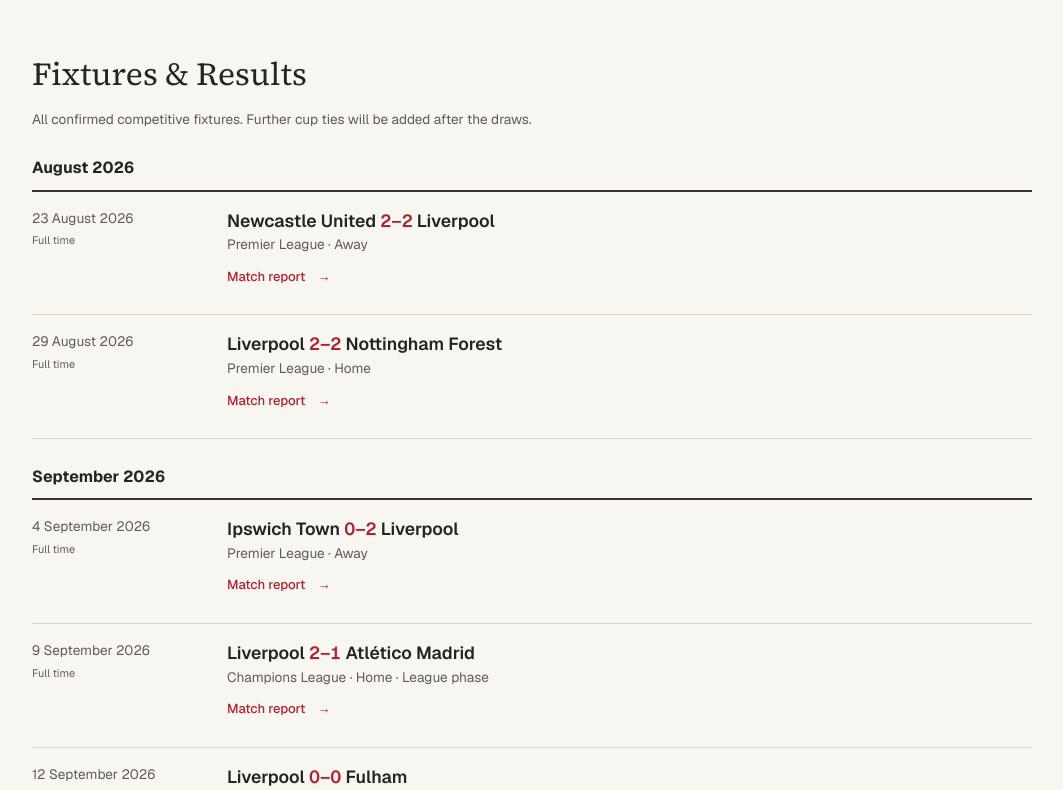
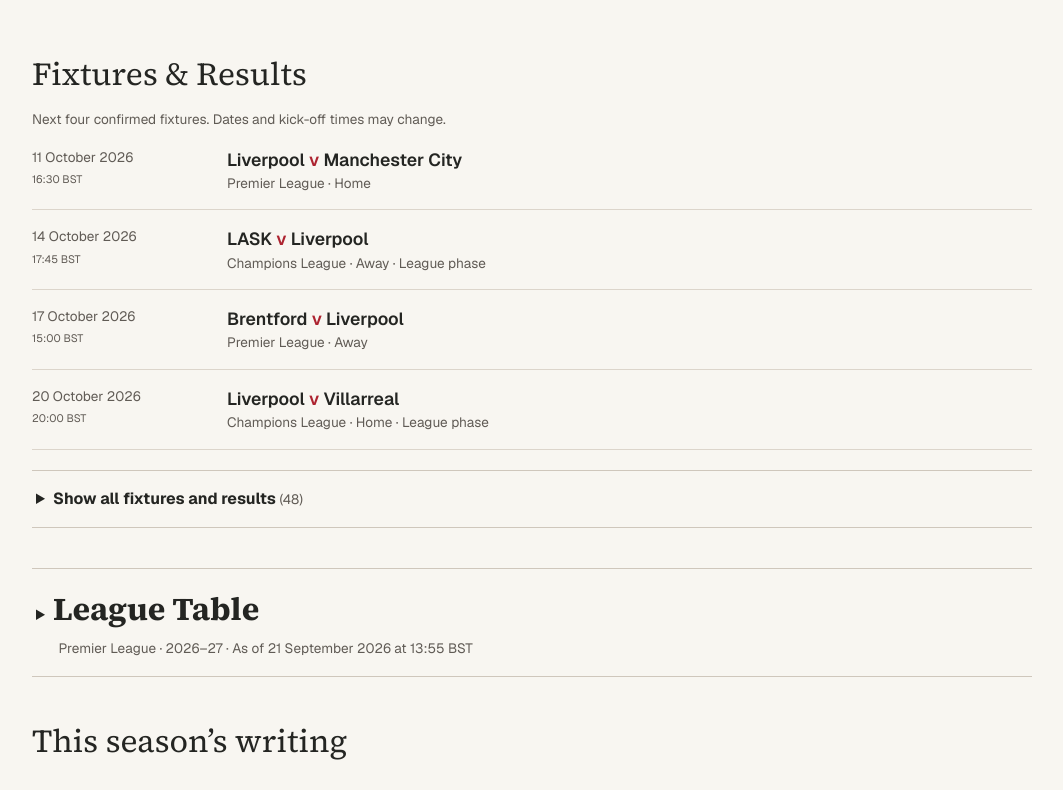
Before and after one commit to DennyRegan/the-liverpool-brief, a Next.js app: page /match-centre in a window 1280 px wide. Shown: the part 985-1775 px from the top of the page, without its empty margins (108-1171 px from the left). Built offline with nearby package versions, Linux system fonts and the light colour scheme.

Commit message:
Refresh league table and condense Match Centre fixtures

```diff
--- a/app/match-centre/match-centre.css
+++ b/app/match-centre/match-centre.css
@@ -21,6 +21,14 @@
 .mc-match .read-link, .mc-fixture .read-link { display: inline-flex; align-items: center; min-height: 44px; }
 .mc-section { margin-top: 2.5rem; }
 .mc-section > h2 { font-family: var(--font-source-serif), Georgia, serif; font-size: 2rem; margin-bottom: .65rem; }
+.mc-upcoming { list-style: none; padding: 0; }
+.mc-disclosure { border-block: 1px solid #cfc7bc; margin-top: 1.25rem; }
+.mc-disclosure > summary { cursor: pointer; list-style-position: inside; padding: 1rem .25rem; font-weight: 650; }
+.mc-disclosure > summary h2 { display: inline; font-family: var(--font-source-serif), Georgia, serif; font-size: 2rem; }
+.mc-disclosure > summary .mc-note { font-weight: 400; }
+.mc-disclosure > summary h2 + .mc-note { display: block; margin: .35rem 0 0 1.4rem; }
+.mc-disclosure[open] > summary { border-bottom: 1px solid #dcd5cb; }
+.mc-table-scroll { overflow-x: auto; }
 .mc-month { margin-top: 1.6rem; }
 .mc-month h3 { font-size: 1rem; font-weight: 650; border-bottom: 2px solid #39332e; padding-bottom: .6rem; }
 .mc-month ul, .mc-reading { list-style: none; padding: 0; }
--- a/app/match-centre/page.tsx
+++ b/app/match-centre/page.tsx
@@ -23,7 +23,7 @@
 
 export default function MatchCentrePage() {
   const data = getMatchCentre();
-  const { last, next, ordered, waiting } = selectMatches(data);
+  const { last, next, ordered, upcoming, waiting } = selectMatches(data);
   const entities = new Map(getHistoryEntities().map(e => [e.id, e.label]));
   const label = (id: string) => id === 'liverpool' ? 'Liverpool' : entities.get(id)!;
   const competition = (id: string) => id === 'european-cup' ? 'Champions League' : label(id);
@@ -38,6 +38,9 @@
   }
   function resultNote(f: Fixture) {
     return f.penalties ? `${f.afterExtraTime ? "After extra time; " : ""}penalties ${f.penalties.home}–${f.penalties.away} (home–away)` : f.afterExtraTime ? 'After extra time' : null;
+  }
+  function fixtureItem(f: Fixture) {
+    return <li key={f.id} className="mc-fixture"><div className="mc-fixture-date">{f.date ? <time dateTime={f.date}>{dateLabel(f.date)}</time> : f.dateNote}<small>{f.status === 'completed' ? 'Full time' : f.status === 'postponed' ? 'Postponed' : f.status === 'cancelled' ? 'Cancelled' : waitingIds.has(f.id) ? 'Awaiting result' : fixtureTime(f)}</small></div><div><h4>{teams(f)}</h4><p>{competition(f.competitionId)} · {f.side === 'home' ? 'Home' : f.side === 'away' ? 'Away' : 'Neutral'}{f.round && ` · ${f.round}`}</p>{resultNote(f) && <p>{resultNote(f)}</p>}{f.date && f.dateNote && <p>{f.dateNote}</p>}{f.reportSlug && <Link href={`/archive/${f.reportSlug}`} className="read-link">Match report <span aria-hidden="true">→</span></Link>}</div></li>;
   }
   function card(f: Fixture | undefined, title: string) {
     return <section className="mc-match" aria-label={title}><p className="eyebrow">{title}</p>{f ? <>
@@ -62,10 +65,14 @@
       <ReactMarkdown skipHtml components={{ h2: ({ children }) => <h3>{children}</h3> }}>{next.preview.body}</ReactMarkdown>
     </article>}
     <nav className="mc-jump" aria-label="Match Centre sections"><a href="#fixtures">Fixtures &amp; Results</a><a href="#league-table">League Table</a>{reading.length > 0 && <a href="#season-reading">This season’s writing</a>}</nav>
-    <section className="mc-section" aria-labelledby="fixtures"><h2 id="fixtures">Fixtures &amp; Results</h2><p className="mc-note">All confirmed competitive fixtures. Further cup ties will be added after the draws.</p>
-      {months.map(month => <section className="mc-month" key={month}><h3>{month === 'tbc' ? 'Date to be confirmed' : new Intl.DateTimeFormat('en-GB', { month: 'long', year: 'numeric', timeZone: 'Europe/London' }).format(new Date(`${month}-01T12:00:00Z`))}</h3><ul role="list">{ordered.filter(f => (f.date?.slice(0, 7) ?? 'tbc') === month).map(f => <li key={f.id} className="mc-fixture"><div className="mc-fixture-date">{f.date ? <time dateTime={f.date}>{dateLabel(f.date)}</time> : f.dateNote}<small>{f.status === 'completed' ? 'Full time' : f.status === 'postponed' ? 'Postponed' : f.status === 'cancelled' ? 'Cancelled' : waitingIds.has(f.id) ? 'Awaiting result' : fixtureTime(f)}</small></div><div><h4>{teams(f)}</h4><p>{competition(f.competitionId)} · {f.side === 'home' ? 'Home' : f.side === 'away' ? 'Away' : 'Neutral'}{f.round && ` · ${f.round}`}</p>{resultNote(f) && <p>{resultNote(f)}</p>}{f.date && f.dateNote && <p>{f.dateNote}</p>}{f.reportSlug && <Link href={`/archive/${f.reportSlug}`} className="read-link">Match report <span aria-hidden="true">→</span></Link>}</div></li>)}</ul></section>)}
+    <section className="mc-section" aria-labelledby="fixtures"><h2 id="fixtures">Fixtures &amp; Results</h2><p className="mc-note">Next four confirmed fixtures. Dates and kick-off times may change.</p>
+      {upcoming.length > 0 ? <ul className="mc-upcoming" role="list">{upcoming.slice(0, 4).map(fixtureItem)}</ul> : <p className="mc-note">No upcoming fixtures have been confirmed.</p>}
+      <details className="mc-disclosure"><summary>Show all fixtures and results <span className="mc-note">({ordered.length})</span></summary>
+        <p className="mc-note">All recorded competitive fixtures. Further cup ties will be added after the draws.</p>
+        {months.map(month => <section className="mc-month" key={month}><h3>{month === 'tbc' ? 'Date to be confirmed' : new Intl.DateTimeFormat('en-GB', { month: 'long', year: 'numeric', timeZone: 'Europe/London' }).format(new Date(`${month}-01T12:00:00Z`))}</h3><ul role="list">{ordered.filter(f => (f.date?.slice(0, 7) ?? 'tbc') === month).map(fixtureItem)}</ul></section>)}
+      </details>
     </section>
-    <section className="mc-section" aria-labelledby="league-table"><h2 id="league-table">League Table</h2><table className="mc-table"><caption>Premier League · {data.season.replace('-', '–')}<br /><span className="mc-note">As of {updatedLabel(data.table.asOf)}</span></caption><thead><tr><th scope="col"><abbr title="Position">Pos</abbr></th><th scope="col">Club</th><th scope="col"><abbr title="Played">P</abbr></th><th scope="col"><abbr title="Goal difference">GD</abbr></th><th scope="col"><abbr title="Points">Pts</abbr></th></tr></thead><tbody>{[...data.table.rows].sort((a,b) => a.position-b.position).map(r => <tr key={r.clubId} className={r.clubId === 'liverpool' ? 'mc-liverpool' : undefined}><td>{r.position}</td><th scope="row">{label(r.clubId)}{r.note && <small>{r.note}</small>}</th><td>{r.played}</td><td>{r.goalsFor-r.goalsAgainst > 0 ? '+' : ''}{r.goalsFor-r.goalsAgainst}</td><td>{r.points}</td></tr>)}</tbody></table><Sources data={data} ids={data.table.sourceIds} /></section>
+    <section className="mc-section" aria-labelledby="league-table"><details className="mc-disclosure"><summary><h2 id="league-table">League Table</h2><span className="mc-note">Premier League · {data.season.replace('-', '–')} · As of {updatedLabel(data.table.asOf)}</span></summary><div className="mc-table-scroll"><table className="mc-table"><caption>Premier League standings, {data.season.replace('-', '–')}</caption><thead><tr><th scope="col"><abbr title="Position">Pos</abbr></th><th scope="col">Club</th><th scope="col"><abbr title="Played">P</abbr></th><th scope="col"><abbr title="Goal difference">GD</abbr></th><th scope="col"><abbr title="Points">Pts</abbr></th></tr></thead><tbody>{[...data.table.rows].sort((a,b) => a.position-b.position).map(r => <tr key={r.clubId} className={r.clubId === 'liverpool' ? 'mc-liverpool' : undefined}><td>{r.position}</td><th scope="row">{label(r.clubId)}{r.note && <small>{r.note}</small>}</th><td>{r.played}</td><td>{r.goalsFor-r.goalsAgainst > 0 ? '+' : ''}{r.goalsFor-r.goalsAgainst}</td><td>{r.points}</td></tr>)}</tbody></table></div><Sources data={data} ids={data.table.sourceIds} /></details></section>
     {reading.length > 0 && <section className="mc-section" aria-labelledby="season-reading"><h2 id="season-reading">This season’s writing</h2><ul className="mc-reading" role="list">{reading.map(a => <li key={a.href}><p className="eyebrow">{a.category} · {formatLongDate(a.date)}</p><h3><Link href={a.href}>{a.title} <span aria-hidden="true">↗</span></Link></h3><p>{getArticleExcerpt(a)}</p></li>)}</ul></section>}
     <details className="mc-source-notes"><summary>Fixture sources and update notes</summary><p>Fixture information checked {dateLabel(data.updatedAt.slice(0,10))}. Published club fixture changes take precedence over the original schedule. Future dates and times remain subject to change.</p><Sources data={data} ids={data.sources.filter(s => !data.table.sourceIds.includes(s.id)).map(s => s.id)} /></details>
   </main></>;
--- a/content/match-centre/liverpool/2026-27.json
+++ b/content/match-centre/liverpool/2026-27.json
@@ -693,230 +693,230 @@
     }
   ],
   "table": {
-    "asOf": "2026-09-16T17:30:00+01:00",
+    "asOf": "2026-09-21T13:55:00+01:00",
     "sourceIds": [
       "table"
     ],
     "rows": [
       {
         "position": 1,
-        "clubId": "arsenal",
-        "played": 4,
-        "won": 4,
+        "clubId": "manchester-city",
+        "played": 5,
+        "won": 5,
         "drawn": 0,
         "lost": 0,
-        "goalsFor": 8,
-        "goalsAgainst": 1,
-        "points": 12
+        "goalsFor": 13,
+        "goalsAgainst": 5,
+        "points": 15
       },
       {
         "position": 2,
-        "clubId": "manchester-city",
-        "played": 4,
+        "clubId": "arsenal",
+        "played": 5,
         "won": 4,
         "drawn": 0,
-        "lost": 0,
+        "lost": 1,
         "goalsFor": 8,
-        "goalsAgainst": 2,
+        "goalsAgainst": 4,
         "points": 12
       },
       {
         "position": 3,
+        "clubId": "brighton-hove-albion",
+        "played": 5,
+        "won": 3,
+        "drawn": 1,
+        "lost": 1,
+        "goalsFor": 16,
+        "goalsAgainst": 5,
+        "points": 10
+      },
+      {
+        "position": 4,
+        "clubId": "brentford",
+        "played": 5,
+        "won": 2,
+        "drawn": 3,
+        "lost": 0,
+        "goalsFor": 10,
+        "goalsAgainst": 4,
+        "points": 9
+      },
+      {
+        "position": 5,
         "clubId": "leeds-united",
-        "played": 4,
+        "played": 5,
         "won": 2,
-        "drawn": 2,
+        "drawn": 3,
         "lost": 0,
         "goalsFor": 7,
         "goalsAgainst": 3,
-        "points": 8
-      },
-      {
-        "position": 4,
-        "clubId": "hull-city",
-        "played": 4,
-        "won": 2,
-        "drawn": 2,
-        "lost": 0,
-        "goalsFor": 5,
-        "goalsAgainst": 2,
-        "points": 8
-      },
-      {
-        "position": 5,
-        "clubId": "brighton-hove-albion",
-        "played": 4,
-        "won": 2,
-        "drawn": 1,
-        "lost": 1,
-        "goalsFor": 13,
-        "goalsAgainst": 5,
-        "points": 7
+        "points": 9
       },
       {
         "position": 6,
-        "clubId": "chelsea",
-        "played": 4,
+        "clubId": "liverpool",
+        "played": 5,
         "won": 2,
-        "drawn": 1,
-        "lost": 1,
-        "goalsFor": 10,
-        "goalsAgainst": 9,
-        "points": 7
-      },
-      {
-        "position": 7,
-        "clubId": "brentford",
-        "played": 4,
-        "won": 1,
         "drawn": 3,
         "lost": 0,
         "goalsFor": 7,
         "goalsAgainst": 4,
+        "points": 9
+      },
+      {
+        "position": 7,
+        "clubId": "everton",
+        "played": 5,
+        "won": 2,
+        "drawn": 3,
+        "lost": 0,
+        "goalsFor": 6,
+        "goalsAgainst": 3,
+        "points": 9
+      },
+      {
+        "position": 8,
+        "clubId": "hull-city",
+        "played": 5,
+        "won": 2,
+        "drawn": 2,
+        "lost": 1,
+        "goalsFor": 6,
+        "goalsAgainst": 4,
+        "points": 8
+      },
+      {
+        "position": 9,
+        "clubId": "newcastle-united",
+        "played": 5,
+        "won": 2,
+        "drawn": 2,
+        "lost": 1,
+        "goalsFor": 9,
+        "goalsAgainst": 9,
+        "points": 8
+      },
+      {
+        "position": 10,
+        "clubId": "chelsea",
+        "played": 5,
+        "won": 2,
+        "drawn": 1,
+        "lost": 2,
+        "goalsFor": 10,
+        "goalsAgainst": 12,
+        "points": 7
+      },
+      {
+        "position": 11,
+        "clubId": "ipswich-town",
+        "played": 5,
+        "won": 2,
+        "drawn": 0,
+        "lost": 3,
+        "goalsFor": 7,
+        "goalsAgainst": 11,
         "points": 6
       },
       {
-        "position": 8,
-        "clubId": "liverpool",
-        "played": 4,
-        "won": 1,
-        "drawn": 3,
-        "lost": 0,
-        "goalsFor": 6,
-        "goalsAgainst": 4,
-        "points": 6
-      },
-      {
-        "position": 9,
-        "clubId": "everton",
-        "played": 4,
-        "won": 1,
-        "drawn": 3,
-        "lost": 0,
-        "goalsFor": 5,
-        "goalsAgainst": 3,
-        "points": 6
-      },
-      {
-        "position": 10,
-        "clubId": "ipswich-town",
-        "played": 4,
-        "won": 2,
-        "drawn": 0,
-        "lost": 2,
-        "goalsFor": 7,
-        "goalsAgainst": 10,
-        "points": 6
-      },
-      {
-        "position": 11,
-        "clubId": "nottingham-forest",
-        "played": 4,
+        "position": 12,
+        "clubId": "manchester-united",
+        "played": 5,
         "won": 1,
         "drawn": 2,
-        "lost": 1,
-        "goalsFor": 4,
-        "goalsAgainst": 4,
-        "points": 5
-      },
-      {
-        "position": 12,
-        "clubId": "newcastle-united",
-        "played": 4,
-        "won": 1,
-        "drawn": 2,
-        "lost": 1,
-        "goalsFor": 7,
+        "lost": 2,
+        "goalsFor": 8,
         "goalsAgainst": 8,
         "points": 5
       },
       {
         "position": 13,
-        "clubId": "manchester-united",
-        "played": 4,
+        "clubId": "nottingham-forest",
+        "played": 5,
         "won": 1,
-        "drawn": 1,
+        "drawn": 2,
         "lost": 2,
-        "goalsFor": 7,
-        "goalsAgainst": 7,
-        "points": 4
+        "goalsFor": 4,
+        "goalsAgainst": 5,
+        "points": 5
       },
       {
         "position": 14,
         "clubId": "sunderland",
-        "played": 4,
+        "played": 5,
         "won": 1,
         "drawn": 1,
-        "lost": 2,
-        "goalsFor": 3,
-        "goalsAgainst": 5,
+        "lost": 3,
+        "goalsFor": 6,
+        "goalsAgainst": 10,
         "points": 4
       },
       {
         "position": 15,
+        "clubId": "crystal-palace",
+        "played": 5,
+        "won": 1,
+        "drawn": 1,
+        "lost": 3,
+        "goalsFor": 6,
+        "goalsAgainst": 11,
+        "points": 4
+      },
+      {
+        "position": 16,
+        "clubId": "aston-villa",
+        "played": 5,
+        "won": 1,
+        "drawn": 1,
+        "lost": 3,
+        "goalsFor": 4,
+        "goalsAgainst": 9,
+        "points": 4
+      },
+      {
+        "position": 17,
         "clubId": "bournemouth",
-        "played": 4,
+        "played": 5,
         "won": 0,
         "drawn": 3,
-        "lost": 1,
+        "lost": 2,
         "goalsFor": 6,
-        "goalsAgainst": 7,
+        "goalsAgainst": 8,
         "points": 3
       },
       {
-        "position": 16,
-        "clubId": "crystal-palace",
-        "played": 4,
+        "position": 18,
+        "clubId": "coventry-city",
+        "played": 5,
         "won": 1,
         "drawn": 0,
-        "lost": 3,
-        "goalsFor": 6,
-        "goalsAgainst": 11,
+        "lost": 4,
+        "goalsFor": 1,
+        "goalsAgainst": 10,
         "points": 3
       },
       {
-        "position": 17,
-        "clubId": "tottenham-hotspur",
-        "played": 4,
+        "position": 19,
+        "clubId": "fulham",
+        "played": 5,
         "won": 0,
         "drawn": 2,
-        "lost": 2,
-        "goalsFor": 0,
-        "goalsAgainst": 5,
+        "lost": 3,
+        "goalsFor": 5,
+        "goalsAgainst": 8,
         "points": 2
       },
       {
-        "position": 18,
-        "clubId": "fulham",
-        "played": 4,
+        "position": 20,
+        "clubId": "tottenham-hotspur",
+        "played": 5,
         "won": 0,
-        "drawn": 1,
+        "drawn": 2,
         "lost": 3,
-        "goalsFor": 4,
-        "goalsAgainst": 7,
-        "points": 1
-      },
-      {
-        "position": 19,
-        "clubId": "aston-villa",
-        "played": 4,
-        "won": 0,
-        "drawn": 1,
-        "lost": 3,
-        "goalsFor": 1,
-        "goalsAgainst": 7,
-        "points": 1
-      },
-      {
-        "position": 20,
-        "clubId": "coventry-city",
-        "played": 4,
-        "won": 0,
-        "drawn": 0,
-        "lost": 4,
-        "goalsFor": 0,
-        "goalsAgainst": 10,
-        "points": 0
+        "goalsFor": 2,
+        "goalsAgainst": 8,
+        "points": 2
       }
     ]
   },
@@ -1015,7 +1015,7 @@
       "id": "table",
       "label": "Premier League table — Sky Sports",
       "url": "https://www.skysports.com/premier-league-table",
-      "checkedOn": "2026-09-17"
+      "checkedOn": "2026-09-23"
     }
   ]
 }
--- a/lib/content/match-centre.ts
+++ b/lib/content/match-centre.ts
@@ -85,10 +85,12 @@
   const ordered=[...data.fixtures].sort((a,b)=>(a.kickoff??a.date??'9999').localeCompare(b.kickoff??b.date??'9999')||a.id.localeCompare(b.id));
   const today=new Intl.DateTimeFormat('en-CA',{timeZone:'Europe/London',year:'numeric',month:'2-digit',day:'2-digit'}).format(now);
   const waiting=ordered.filter(f=>f.status==='scheduled' && f.date && (f.kickoff?Date.parse(f.kickoff)<=now.getTime():f.date<today));
+  const upcoming=ordered.filter(f=>f.status==='scheduled' && f.date && (f.kickoff?Date.parse(f.kickoff)>now.getTime():f.date>=today));
   return {
     ordered,
     last:ordered.filter(f=>f.status==='completed').at(-1),
-    next:ordered.find(f=>f.status==='scheduled' && f.date && (f.kickoff?Date.parse(f.kickoff)>now.getTime():f.date>=today)),
+    next:upcoming[0],
+    upcoming,
     waiting,
   };
 }
--- a/scripts/verify-match-centre.mjs
+++ b/scripts/verify-match-centre.mjs
@@ -39,6 +39,8 @@
  server=spawn(process.execPath,['scripts/dev.mjs','--webpack','--hostname','127.0.0.1','--port','3156'],{cwd:root,stdio:['ignore','pipe','pipe']});
  await new Promise((resolve,reject)=>{const timeout=setTimeout(()=>reject(new Error('Preview startup timed out')),20000);server.once('error',reject);server.once('exit',code=>reject(new Error(`Preview exited ${code}`)));server.stderr.on('data',d=>process.stderr.write(d));server.stdout.on('data',d=>{if(d.toString().includes('Ready')){clearTimeout(timeout);resolve();}});});
  const centre=await get('/match-centre');assert.match(centre,/Temporary verified briefing/);assert.match(centre,/Read the match report/);assert.equal((centre.match(/href="\/archive\/qa-current-report"/g)??[]).length,3,'last match, fixture and reading share the same canonical report');assert.match(centre,/href="\/articles\/qa-analysis-current"/);assert.ok(!centre.includes('qa-analysis-history'));assert.match(centre,/Match Briefing/);
+ assert.match(centre,/<summary>Show all fixtures and results/);assert.match(centre,/<summary><h2 id="league-table">League Table<\/h2>/);
+ assert.equal((centre.split('<details class="mc-disclosure">')[0].match(/class="mc-fixture"/g)??[]).length,1,'only the next fixture is initially visible');
  assert.match(centre,/href="#match-preview"/);assert.match(centre,/id="match-preview"/);assert.match(centre,/<h3>Team news<\/h3>/);assert.match(centre,/Verified preview prose for integration QA/);
  assert.match(await get('/archive/qa-current-report'),/Temporary factual record/);
  const historical=await get('/articles/qa-analysis-history');for(const href of ['/history/seasons/1987-88','/history/people/john-barnes','/history/people/kenny-dalglish','/history/competitions/first-division',`/archive/${match.slug}`])assert.ok(historical.includes(`href="${href}"`),href);
```
Also changed, not shown: 1 other file (tests, documents, lock files or other folders).
